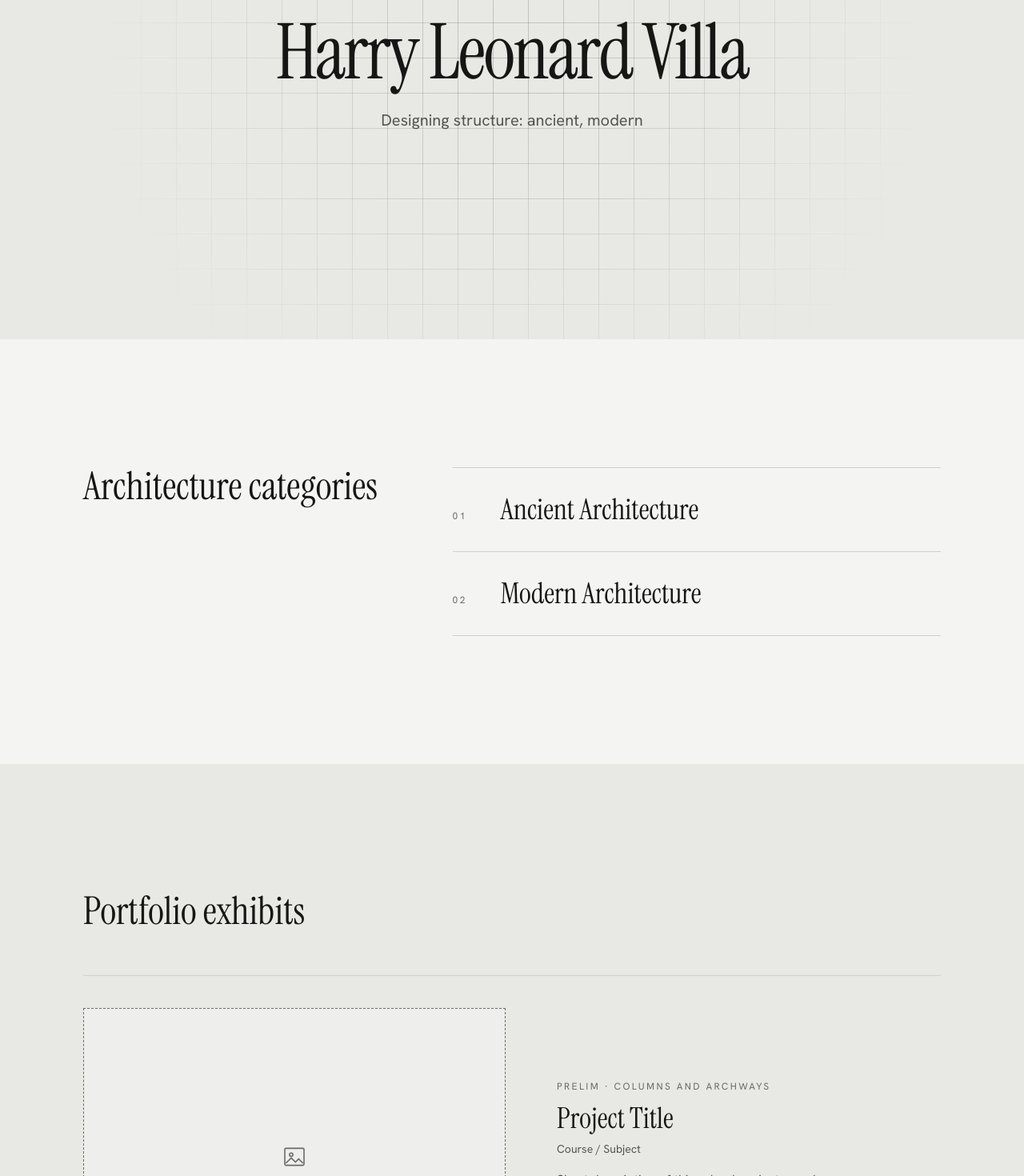
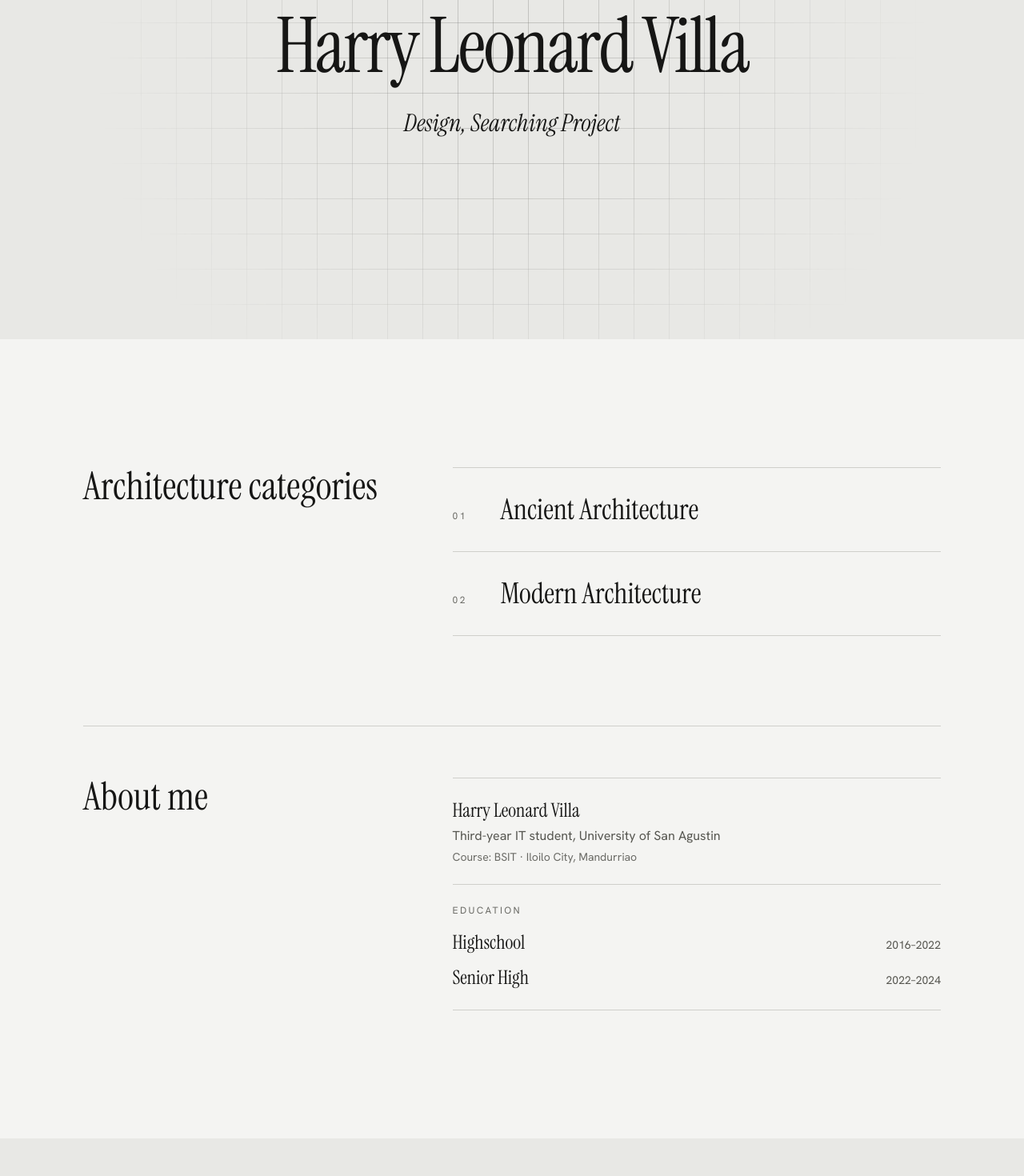
Before and after one commit to DeghneG/harryvilla-portfolio, a React (Vite) app: page / in a window 1280 px wide. Shown: the part 280-1750 px from the top of the page at 80% size. Built offline with nearby package versions, Linux system fonts and the light colour scheme.

Commit message:
Move About me into About section, add language lists, update hero
Co-Authored-By: Claude Sonnet 5.5 <noreply@anthropic.com>

```diff
--- a/src/App.tsx
+++ b/src/App.tsx
@@ -4,7 +4,6 @@ import { Hero } from './components/Hero'
 import { About } from './components/About'
 import { Work } from './components/Work'
 import { Technologies } from './components/Technologies'
-import { Credentials } from './components/Credentials'
 import { Philosophy } from './components/Philosophy'
 import { Contact } from './components/Contact'
 import { ScrollManager } from './components/ScrollManager'
@@ -18,7 +17,6 @@ function Home() {
       <Work />
       <Technologies />
       <Philosophy />
-      <Credentials />
     </>
   )
 }
--- a/src/components/About.tsx
+++ b/src/components/About.tsx
@@ -1,4 +1,5 @@
 import { categories } from '../data/content'
+import { Credentials } from './Credentials'
 import { Reveal } from './Reveal'
 
 export function About() {
@@ -15,6 +16,7 @@ export function About() {
           ))}
         </Reveal>
       </div>
+      <Credentials />
     </section>
   )
 }
--- a/src/components/Credentials.tsx
+++ b/src/components/Credentials.tsx
@@ -1,16 +1,15 @@
-import { credentials } from '../data/content'
+import { credentials, profile } from '../data/content'
 import { Reveal } from './Reveal'
 
 export function Credentials() {
   return (
-    <section id="credentials" className="mx-auto max-w-6xl px-6 pb-28 md:px-10 md:pb-40">
-      <div className="grid gap-12 border-t border-stone pt-16 md:grid-cols-[1fr_1.6fr] md:gap-20">
-        <Reveal as="h2" className="font-display text-4xl text-ink md:text-5xl">Credentials</Reveal>
+    <div id="credentials" className="mt-20 grid gap-12 border-t border-stone pt-16 md:mt-28 md:grid-cols-[1fr_1.6fr] md:gap-20">
+      <Reveal as="h2" className="font-display text-4xl text-ink md:text-5xl">About me</Reveal>
       <Reveal stagger className="divide-y divide-stone border-y border-stone">
         <div className="py-6">
-            <p className="font-display text-2xl text-ink">{credentials.standing}</p>
-            <p className="mt-1 text-slate">{credentials.school}</p>
-            <p className="mt-1 text-sm text-ash">Course: {credentials.course}</p>
+          <p className="font-display text-2xl text-ink">{profile.name}</p>
+          <p className="mt-1 text-slate">{credentials.standing}, {credentials.school}</p>
+          <p className="mt-1 text-sm text-ash">Course: {credentials.course} · {profile.location}</p>
         </div>
         <div className="py-6">
           <p className="text-xs tracking-[0.2em] text-ash uppercase">Education</p>
@@ -25,6 +24,5 @@ export function Credentials() {
         </div>
       </Reveal>
     </div>
-    </section>
   )
 }
--- a/src/components/Hero.tsx
+++ b/src/components/Hero.tsx
@@ -11,8 +11,8 @@ export function Hero() {
         <Reveal as="h1" delay={0.15} className="font-display text-6xl leading-[0.95] tracking-tight md:text-8xl">
           {profile.name}
         </Reveal>
-        <Reveal as="p" delay={0.35} className="mx-auto mt-6 max-w-xl text-lg text-slate md:text-xl">
-          {profile.tagline}
+        <Reveal as="p" delay={0.35} className="mt-8 font-display text-2xl text-ink italic md:text-3xl">
+          {profile.motto}
         </Reveal>
       </div>
     </section>
--- a/src/components/Philosophy.tsx
+++ b/src/components/Philosophy.tsx
@@ -8,10 +8,6 @@ export function Philosophy() {
       <Reveal as="blockquote" delay={0.2} className="mt-8 font-display text-4xl leading-tight text-ink md:text-6xl">
         {profile.philosophy}
       </Reveal>
-      <Reveal delay={0.3} className="mt-14">
-        <p className="text-xs tracking-[0.2em] text-ash uppercase">Motto</p>
-        <p className="mt-3 text-lg text-slate">{profile.motto}</p>
-      </Reveal>
     </section>
   )
 }
--- a/src/data/content.ts
+++ b/src/data/content.ts
@@ -70,11 +70,11 @@ export const moreProjects: MoreProject[] = Array.from({ length: 6 }, () => ({
   course: 'Course / Subject',
 }))
 
-/** PLACEHOLDER — replace each list with your real technologies. */
+/** Edit these lists to match your own skills. */
 export const technologies = [
-  { id: 'frontend', label: 'Front End', items: ['Technology 1', 'Technology 2', 'Technology 3', 'Technology 4'] },
-  { id: 'backend', label: 'Back End', items: ['Technology 1', 'Technology 2', 'Technology 3', 'Technology 4'] },
-  { id: 'tools', label: 'Tools', items: ['Tool 1', 'Tool 2', 'Tool 3', 'Tool 4'] },
+  { id: 'frontend', label: 'Front End', items: ['HTML', 'CSS', 'JavaScript', 'TypeScript'] },
+  { id: 'backend', label: 'Back End', items: ['Python', 'Java', 'PHP', 'SQL'] },
+  { id: 'tools', label: 'Tools', items: ['Git', 'GitHub', 'VS Code', 'Figma'] },
 ]
 
 export const credentials = {
```
Lines whose indentation alone changed are shown as unchanged.
